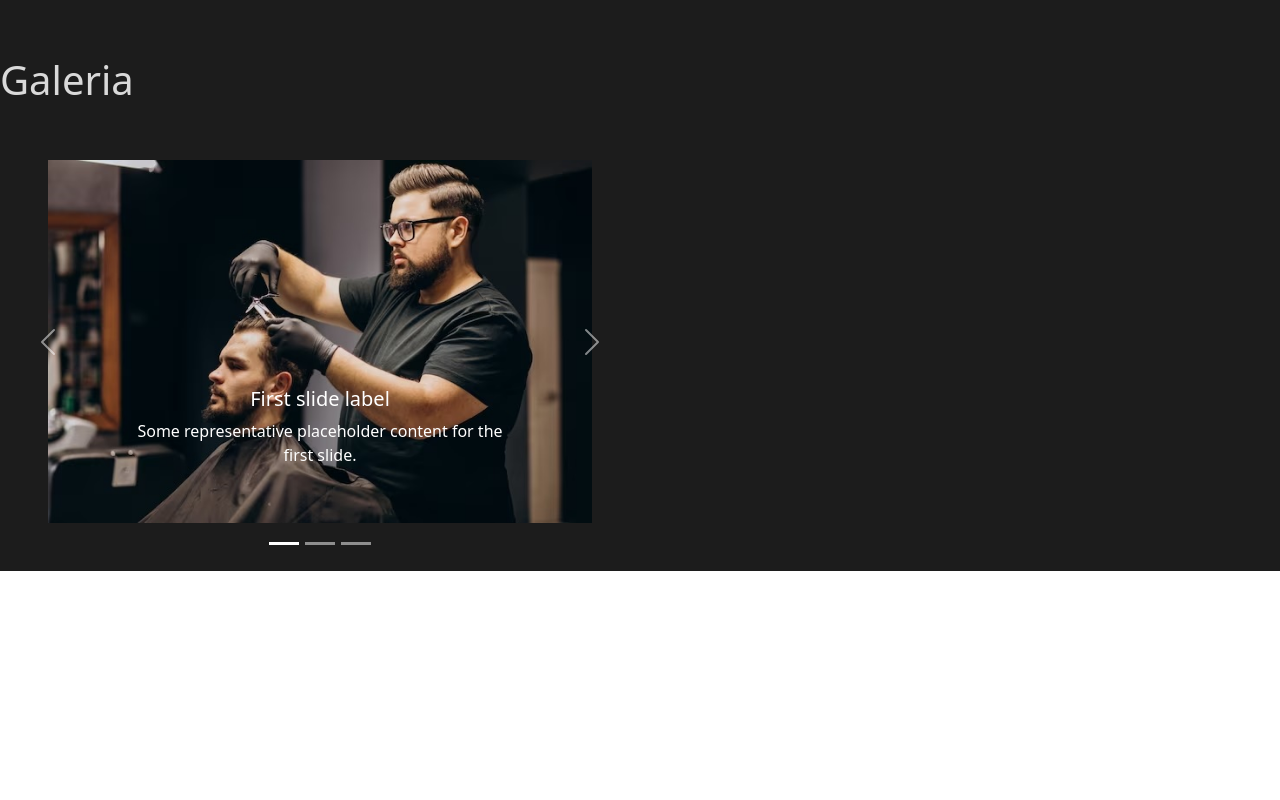
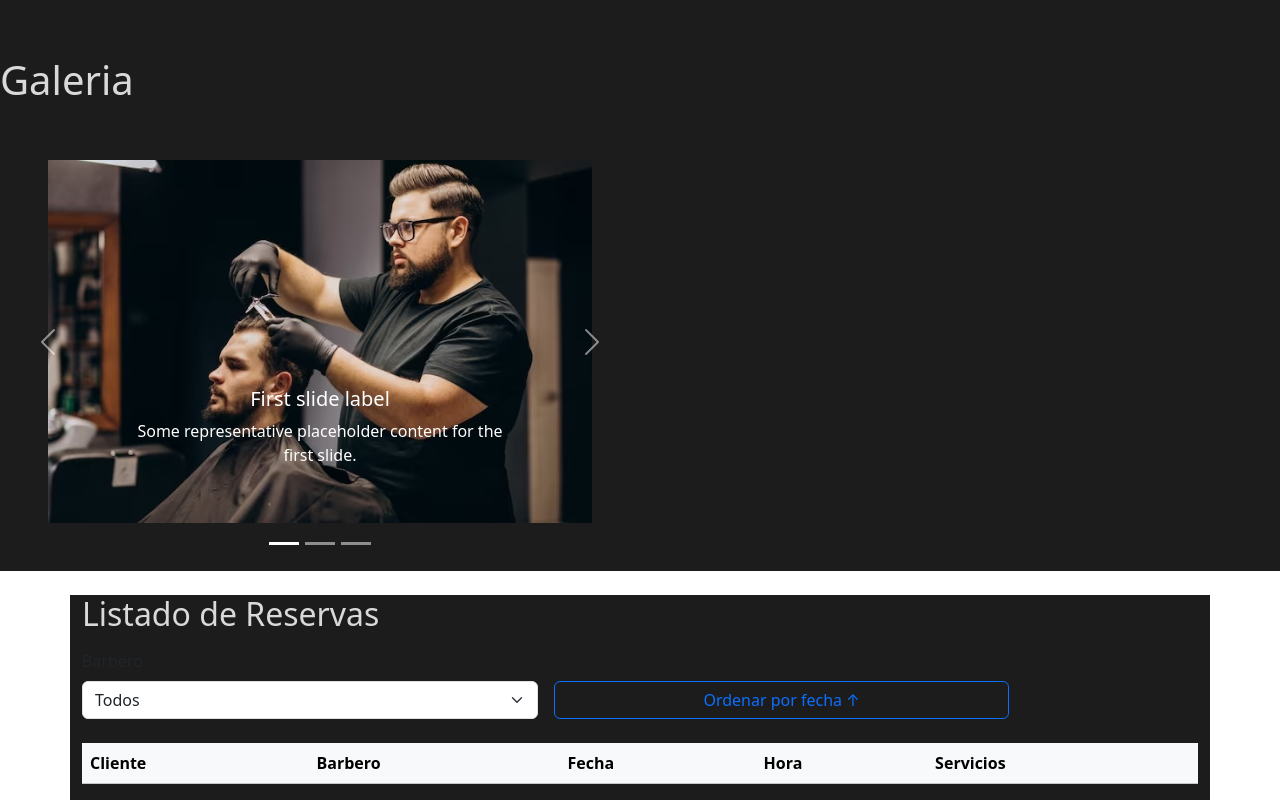
Before and after one commit to Mariocgf/barberia, a plain HTML site: page index.html in a window 1280 px wide. Shown: the part 1794-2594 px from the top of the page. Before the commit the page ends 2365 px from the top, so only its background shows below. Drawn offline with nearby package versions, Linux system fonts and the light colour scheme; a web font is replaced by a local one.

Commit message:
HU-3 + Precarga Servicios y barberos

```diff
--- a/css/styles.css
+++ b/css/styles.css
@@ -70,3 +70,10 @@ h2 {
     height: 100%;
   }
 }
+
+.reservas-section {
+  display: none;    /* oculto por defecto */
+}
+.reservas-section.logueado {
+  display: block;   /* solo si tiene la clase logueado */
+}
--- a/index.html
+++ b/index.html
@@ -59,15 +59,10 @@
                     <input type="email" class="form-control" id="floatingInput" placeholder="name@example.com">
                     <label for="floatingInput">Email address</label>
                 </div>
-                <div class="form-floating mb-3">
-                    <select class="form-select" id="floatingSelect" aria-label="Floating label select example">
-                        <option selected value="1">Corte de pelo</option>
-                        <option value="2">Arreglo de barba</option>
-                        <option value="3">Tinta</option>
-                        <option value="4">Manicura</option>
-                    </select>
-                    <label for="floatingSelect">Seleccione un servicio</label>
-                </div>
+                <select class="form-select" id="servicio-select">
+    <option selected value="">Elige un servicio</option>
+  </select>
+  <label for="servicio-select">Servicio</label>
                 <div class="form-floating mb-3">
                     <select class="form-select" id="floatingSelect" aria-label="Floating label select example">
                         <option selected value="0">Barbero aleatorio</option>
@@ -305,7 +300,48 @@
         </div>
     </section>
 
+   <!-- HTML -->
+<section id="reservas-section" class="reservas-section logueado container mt-4">
+  <h2 class="mb-3">Listado de Reservas</h2>
 
+  <!-- filtros / orden -->
+  <form class="row g-3 mb-4 reservas-filtros">
+    <div class="col-md-5">
+      <label for="filter-barbero" class="form-label">Barbero</label>
+      <select id="filter-barbero" class="form-select">
+        <option value="">Todos</option>
+        <!-- <option value="juan">Juan</option> -->
+      </select>
+    </div>
+    <div class="col-md-5 d-flex align-items-end">
+      <button type="button" id="sort-fecha-asc" class="btn btn-outline-primary w-100">
+        Ordenar por fecha ↑
+      </button>
+    </div>
+  </form>
+
+  <!-- tabla de reservas -->
+  <div class="table-responsive">
+    <table class="table table-striped table-hover align-middle">
+      <thead class="table-light">
+        <tr>
+          <th>Cliente</th>
+          <th>Barbero</th>
+          <th>Fecha</th>
+          <th>Hora</th>
+          <th>Servicios</th>
+        </tr>
+      </thead>
+      <tbody id="tbody-reservas">
+        <!-- filas inyectadas vía JS -->
+      </tbody>
+    </table>
+  </div>
+</section>
+
+<script src="js/clases.js"></script>
+<script src="js/script.js"></script>
 </body>
 
+
 </html>
--- a/js/clases.js
+++ b/js/clases.js
@@ -5,14 +5,19 @@ class Calificacion {
       this.descripcion = descripcion; // texto del comentario
       this.puntaje = puntaje;         // número (por ejemplo, 1–5)
     }
+    añadirCalificacion(calif) {
+    if (calif instanceof Calificacion) {
+      this.calificaciones.push(calif);
+    }
+  }
   }
 
   // Clase para representar un servicio
   class Servicio {
-    constructor(nombre, precio, duracion) {
+    constructor(nombre, precio) {
       this.nombre = nombre;   // ej. "Corte de pelo"
       this.precio = precio;   // en la moneda que uses
-      this.duracion = duracion; // en minutos
+      this.duracion = 30; // en minutos
     }
   }
 
--- /dev/null
+++ b/js/script.js
@@ -0,0 +1,86 @@
+document.addEventListener('DOMContentLoaded', () => {
+  // 1) Definir servicios y promociones
+  const servicios = [
+    new Servicio('Corte de pelo', 600),
+    new Servicio('Perfilado y afeitado de barba', 450),
+    new Servicio('Coloración capilar', 1000),
+    new Servicio('Manicura masculina', 500),
+    new Servicio('Pack Renovate (Corte + Barba)', 950),
+    new Servicio('Pack Imagen Completa (Corte + Barba + Manicura)', 1350),
+    new Servicio('Color + Corte', 1400)
+  ];
+
+  // 2) Definir barberos
+  const barberos = [
+    new Barbero('Juan Pérez',     'Especialista en cortes modernos'),
+    new Barbero('Ana Gómez',      'Experta en perfilado de barba'),
+    new Barbero('Carlos López',   'Maestro en degradados y estilos clásicos'),
+    new Barbero('María Rodríguez','Profesional en coloración y diseño')
+  ];
+
+  // 3) Poblamos el <select> de servicios
+  const selectServicio = document.getElementById('servicio-select');
+  selectServicio.innerHTML = `<option selected value="">Elige un servicio</option>`;
+  servicios.forEach(s => {
+    const opt = document.createElement('option');
+    opt.value       = s.nombre;
+    opt.textContent = `${s.nombre} — $${s.precio}`;
+    selectServicio.appendChild(opt);
+  });
+
+  // 4) Poblamos el <select> de barberos (filtro)
+  const filterB = document.getElementById('filter-barbero');
+  filterB.innerHTML = `<option value="">Todos</option>`;
+  barberos.forEach(b => {
+    const opt = document.createElement('option');
+    opt.value       = b.nombre;
+    opt.textContent = b.nombre;
+    filterB.appendChild(opt);
+  });
+
+  // 5) Referencias al DOM
+  const loader   = document.getElementById('loader');
+  const content  = document.getElementById('reservas-content');
+  const tbody    = document.getElementById('tbody-reservas');
+  const btnOrden = document.getElementById('sort-fecha-asc');
+
+  // 6) Reservas iniciales usando los barberos del array
+  let reservas = [
+    new Agenda('2025-07-20', servicios[0], 'Carlos', '099123456', 'carlos@mail.com', barberos[0]),
+    new Agenda('2025-07-21', servicios[1], 'María',  '098654321', 'maria@mail.com',  barberos[1])
+  ];
+
+  // 7) Función de renderizado
+  function render(lista) {
+    tbody.innerHTML = '';
+    lista.forEach(r => {
+      tbody.insertAdjacentHTML('beforeend', `
+        <tr>
+          <td>${r.cliente.nombre}</td>
+          <td>${r.barbero?.nombre || '—'}</td>
+          <td>${r.fecha.toISOString().slice(0,10)}</td>
+          <td>${r.fecha.toTimeString().slice(0,5)}</td>
+          <td>${r.servicio.nombre}</td>
+        </tr>`);
+    });
+  }
+
+  // 8) Filtrar por barbero
+  filterB.addEventListener('change', () => {
+    const val = filterB.value;
+    render(reservas.filter(r => !val || r.barbero?.nombre === val));
+  });
+
+  // 9) Ordenar ascendente por fecha
+  btnOrden.addEventListener('click', () => {
+    reservas.sort((a,b) => a.fecha - b.fecha);
+    render(reservas);
+  });
+
+  // 10) Simular precarga (500 ms)
+  setTimeout(() => {
+    loader.classList.add('d-none');
+    content.classList.remove('d-none');
+    render(reservas);
+  }, 500);
+});
```
